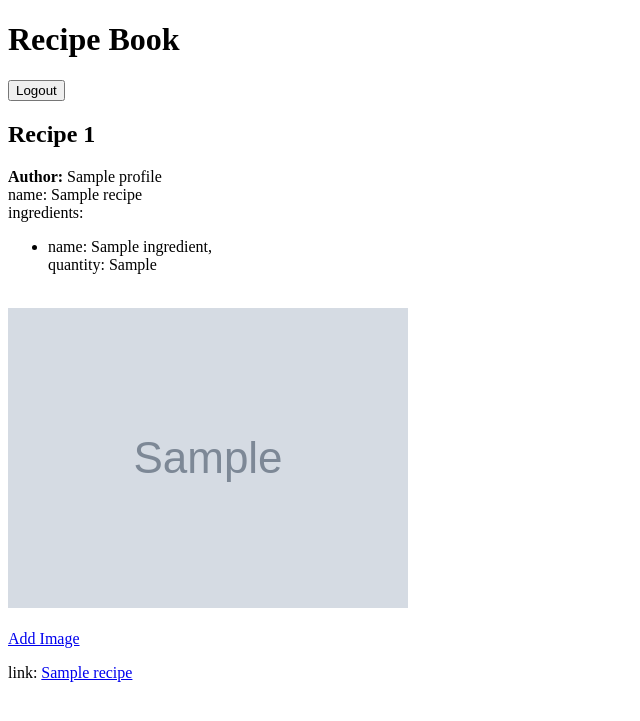
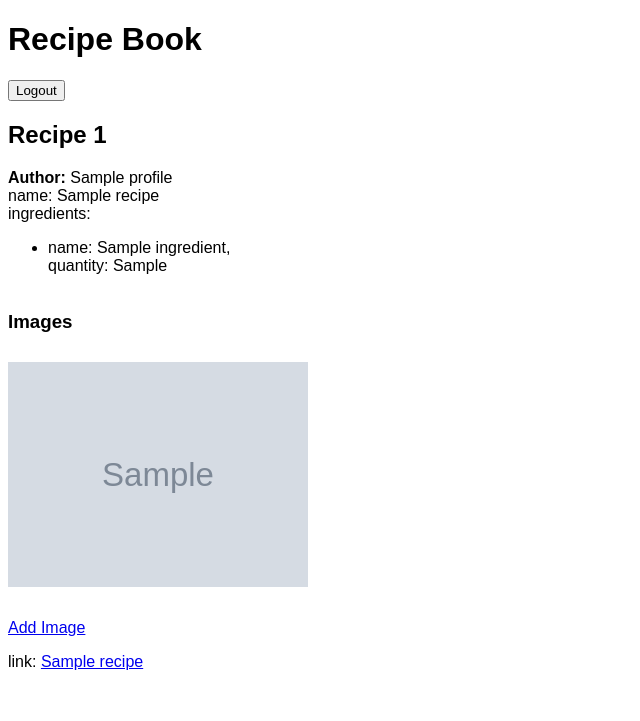
Before and after one commit to Unu-Lee/recipebook-DeGuzman-Justin, a Django app: page /recipe/1 in a window 1280 px wide. Shown: the top 721 px of the page, without its empty margins (0-640 px from the left). Run offline with Django 5.2, Linux system fonts and the light colour scheme; a user stored in the database is signed in; tables that the repository leaves empty hold one stand-in row (values such as "Sample post"); grey boxes marked "Sample" are stand-in pictures.

Commit message:
made a simple css template to properly format images and added this to base template

```diff
--- /dev/null
+++ b/ledger/static/ledger/styles.css
@@ -0,0 +1,9 @@
+body {
+    font-family: Arial, sans-serif;
+}
+
+.recipe-image {
+    width: 300px;
+    height: auto;
+    margin: 10px 0;
+}
--- a/ledger/templates/ledger/specific_recipe.html
+++ b/ledger/templates/ledger/specific_recipe.html
@@ -18,8 +18,9 @@
             {% endfor %}
         </ul>
 
+        <h3>Images</h3>
         {% for image in recipe.images.all %}
-            <img src="{{ image.image.url }}" alt="{{ image.description }}">
+            <img class="recipe-image" src="{{ image.image.url }}" alt="{{ image.description }}">
             <br>
         {% endfor %}
 
--- a/templates/base.html
+++ b/templates/base.html
@@ -1,7 +1,9 @@
+{% load static %}
 <!DOCTYPE html>
 <html>
 <head>
     <title>{% block title %}Recipe Book{% endblock %}</title>
+    <link rel="stylesheet" href="{% static 'ledger/styles.css' %}">
 </head>
 <body>
     <header>
```
Also changed, not shown: 1 other file.
